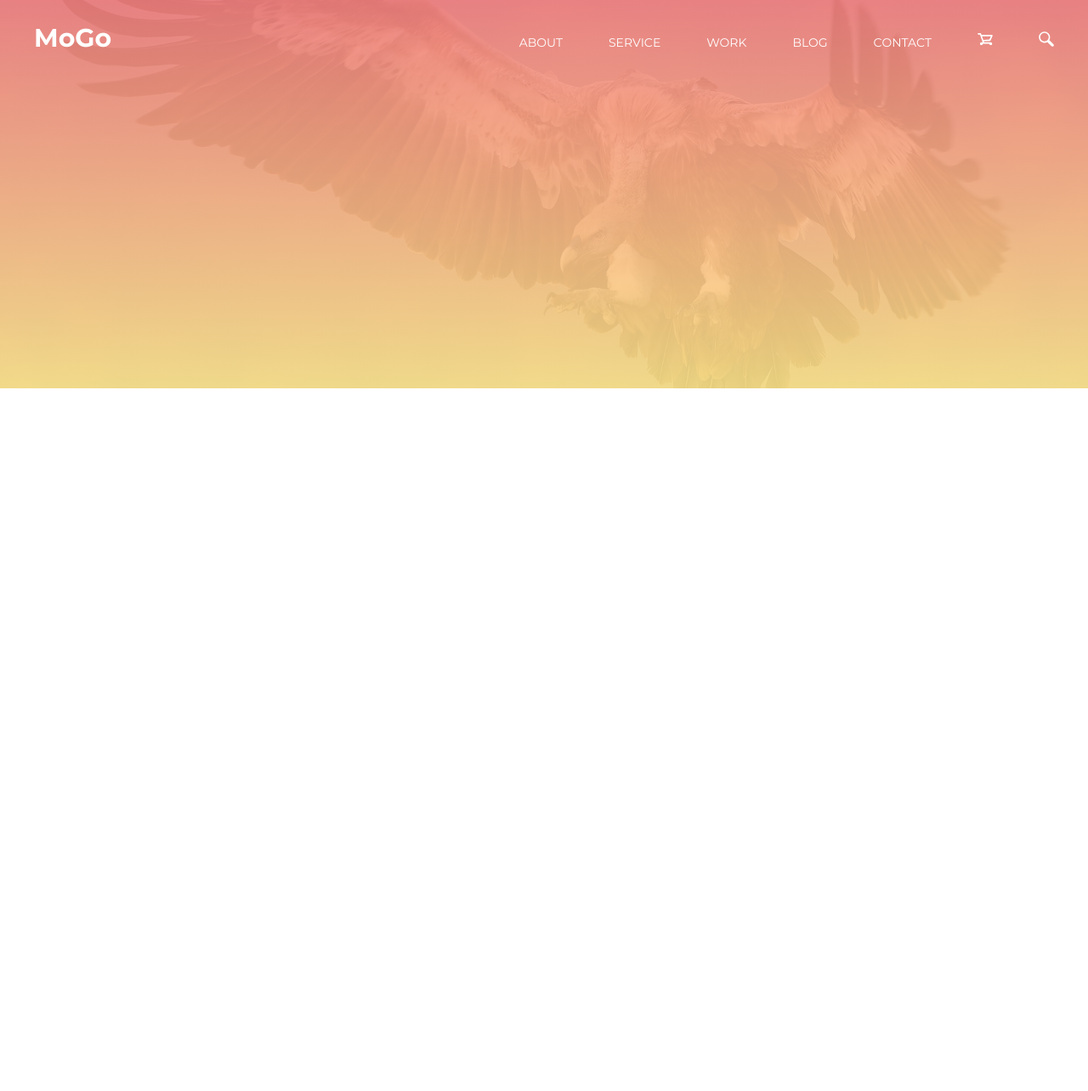
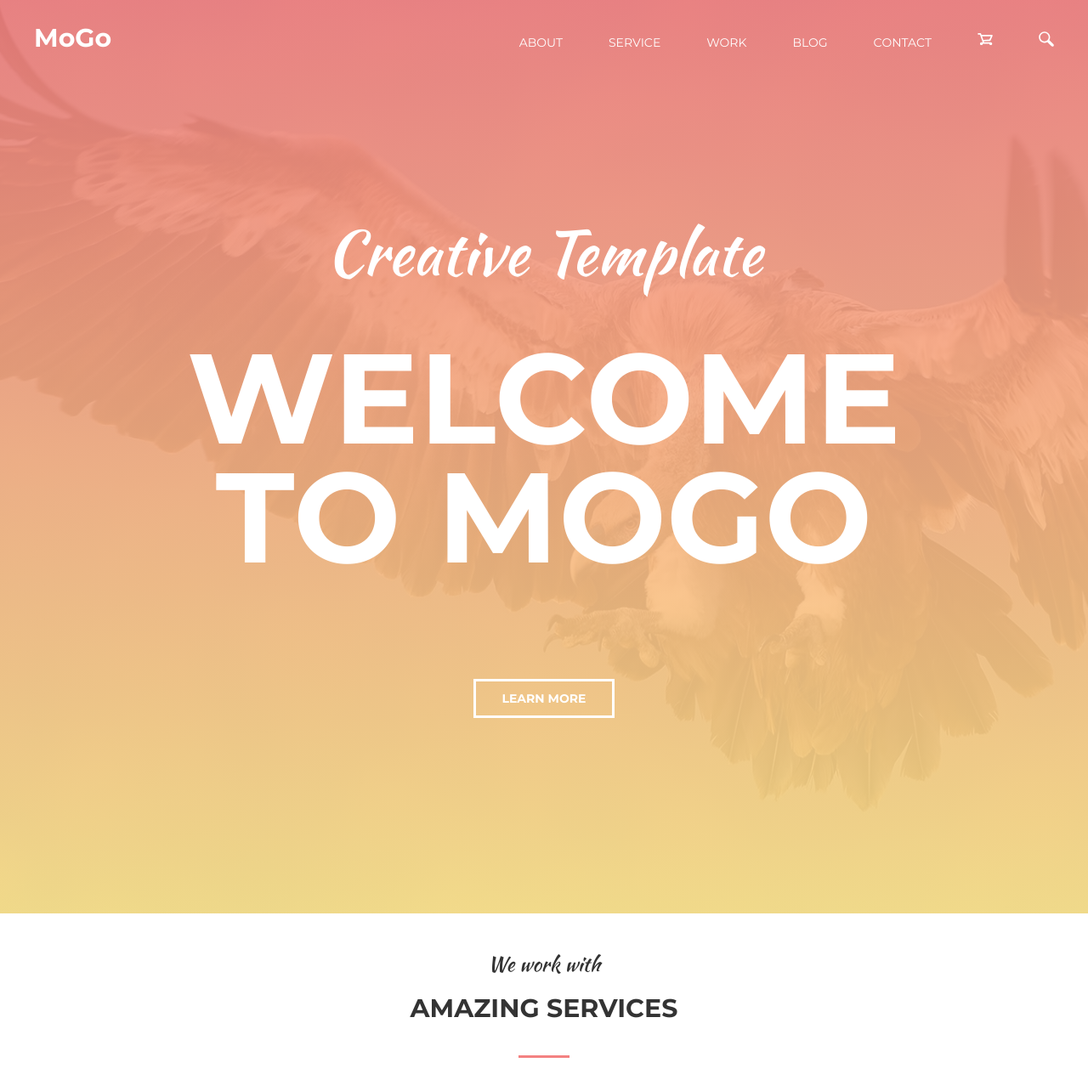
Before and after one commit to Areshetilo/module-10, a plain HTML site: page index.html in a window 1280 px wide. Shown: the whole page at 85% size. Before the commit the page ends 800 px from the top, so only its background shows below. Drawn offline with Linux system fonts and the light colour scheme; files whose address does not match are found by name.

Commit message:
added second section

```diff
--- a/css/style.css
+++ b/css/style.css
@@ -18,6 +18,8 @@ html {
 
 body {
   font-family: var(--ff-main);
+  color: #fff;
+  background-color: white;
 }
 
 p,
@@ -48,6 +50,10 @@ button {
   border: none;
   outline: none;
   cursor: pointer;
+  display: block;
+}
+
+span {
   display: block;
 }
 
@@ -94,8 +100,12 @@ img {
 
 .logo {
   font-size: 3rem;
-  color: #ffffff;
   font-weight: 700;
+  transition: all 0.3s ease-in-out 0s;
+}
+
+.logo:hover {
+  color: #fce38a;
 }
 
 .nav-list {
@@ -107,10 +117,10 @@ img {
 
 .list__item-link {
   text-transform: uppercase;
-  color: #fff;
   font-size: 1.4rem;
   font-weight: 400;
 }
+
 .nav-list__item {
   margin-right: 54px;
 }
@@ -160,3 +170,75 @@ img {
   visibility: visible;
   transform: scaleX(1);
 }
+
+.welcome-wrap {
+  text-align: center;
+}
+
+.welcome-title {
+  font-size: 15rem;
+  font-weight: 700;
+  text-transform: uppercase;
+  line-height: 14rem;
+  margin-bottom: 120px;
+}
+
+.welcome-title__item {
+  font-family: var(--ff-script);
+  font-size: 7.2rem;
+  text-transform: none;
+  font-weight: 400;
+  margin-bottom: 32px;
+}
+
+.welcome-link {
+  margin: 0 auto;
+  max-width: 166px;
+  text-transform: uppercase;
+  font-size: 1.4rem;
+  font-weight: 700;
+  padding: 12px 30px;
+  border: 3px solid #fff;
+  transition: all 0.3s ease-in-out 0s;
+}
+
+.welcome-link:hover {
+  color: #fce38a;
+  border-color: #fce38a;
+  transform: scale(1.1);
+}
+
+.services {
+  padding-top: 46px;
+  padding-bottom: 90px;
+}
+
+.section-title {
+  color: #333333;
+  font-size: 3rem;
+  font-weight: 700;
+  text-transform: uppercase;
+  text-align: center;
+  position: relative;
+  margin-bottom: 110px;
+}
+
+.section-title__span {
+  font-family: var(--ff-script);
+  font-size: 2.4rem;
+  font-weight: 400;
+  text-transform: none;
+  margin-bottom: 22px;
+}
+
+.section-title::before {
+  content: "";
+  width: 60px;
+  height: 3px;
+  background-color: #f38181;
+  display: block;
+  position: absolute;
+  left: 50%;
+  bottom: -40px;
+  transform: translate(-50%, 0);
+}
--- a/index.html
+++ b/index.html
@@ -39,11 +39,18 @@
             </ul>
           </nav>
         </div>
-        <div class="welcome-wrap"></div>
+        <div class="welcome-wrap">
+          <h1 class="welcome-title"><span class="welcome-title__item">Creative Template</span>Welcome<br />to MoGo</h1>
+          <a href="#" class="welcome-link">learn more</a>
+        </div>
       </div>
     </header>
     <main class="main-content">
-      <section class="services"></section>
+      <section class="services">
+        <div class="container">
+          <h2 class="section-title"><span class="section-title__span">We work with</span>Amazing Services</h2>
+        </div>
+      </section>
       <section class="team"></section>
     </main>
     <footer class="footer"></footer>
```
